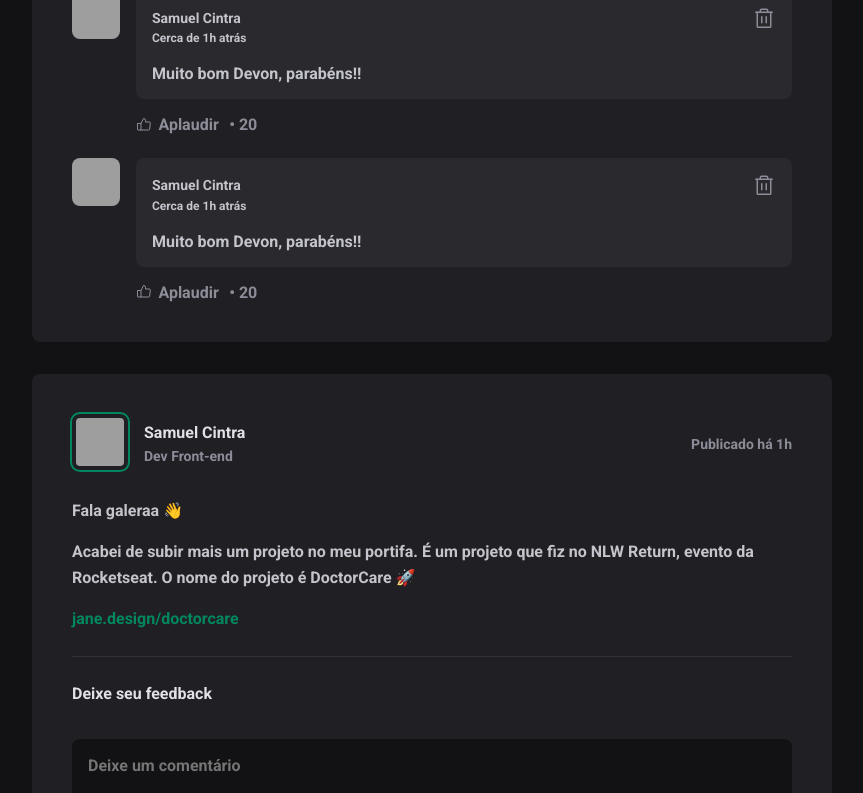
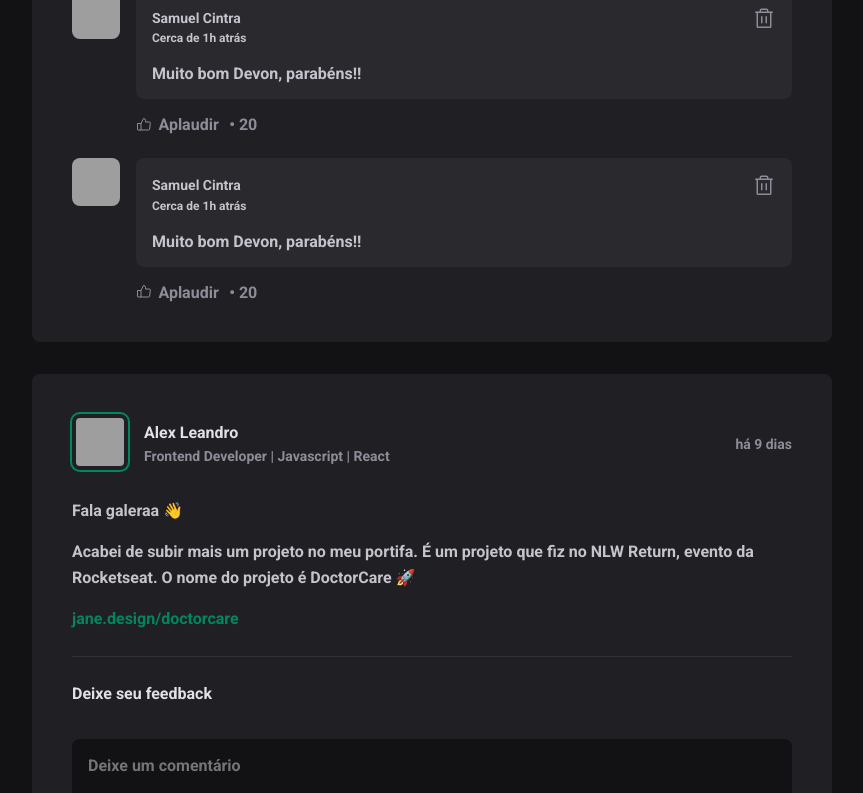
Before and after one commit to SamuelCintra01/Ignite-Feed, a React (Vite) app: page / in a window 1280 px wide. Shown: the part 798-1591 px from the top of the page, without its empty margins (352-1215 px from the left). Built offline with nearby package versions, Linux system fonts and the light colour scheme; grey boxes are pictures that could not be loaded.

Commit message:
Aplicando o método map e Inserindo formatação de Data

```diff
--- a/package.json
+++ b/package.json
@@ -10,6 +10,7 @@
     "preview": "vite preview"
   },
   "dependencies": {
+    "date-fns": "^2.30.0",
     "phosphor-icons": "^1.4.2",
     "phosphor-react": "^1.4.1",
     "react": "^18.2.0",
--- a/src/App.jsx
+++ b/src/App.jsx
@@ -15,27 +15,27 @@
       role: "Desenvolvedor Web",
     },
     content: [
-      { type: "pharagraph", content: "Fala galeraa 👋" },
+      { type: "paragraph", content: "Fala galeraa 👋" },
       {
-        type: "pharagraph",
+        type: "paragraph",
         content:
           "Acabei de subir mais um projeto no meu portifa. É um projeto que fiz no NLW Return, evento da Rocketseat. O nome do projeto é DoctorCare 🚀",
       },
       { type: "link", content: "jane.design/doctorcare" },
     ],
-    publishedAt: new Date("2023-07-24 16:00:00"),
+    publishedAt: new Date("2023-08-01 18:00:00"),
   },
   {
     id: 2,
     author: {
-      avatarUrl: "https://github.com/SamuelCintra01.png",
-      name: "Rafael Cintra",
-      role: "Desenvolvedor Front-End",
+      avatarUrl: "https://github.com/alexleandr.png",
+      name: "Alex Leandro",
+      role: "Frontend Developer | Javascript | React",
     },
     content: [
-      { type: "pharagraph", content: "Fala galeraa 👋" },
+      { type: "paragraph", content: "Fala galeraa 👋" },
       {
-        type: "pharagraph",
+        type: "paragraph",
         content:
           "Acabei de subir mais um projeto no meu portifa. É um projeto que fiz no NLW Return, evento da Rocketseat. O nome do projeto é DoctorCare 🚀",
       },
--- a/src/components/Post/index.jsx
+++ b/src/components/Post/index.jsx
@@ -1,33 +1,55 @@
+import { format, formatDistanceToNow } from "date-fns";
+import ptBR from "date-fns/locale/pt-BR";
+
 import { Avatar } from "../Avatar";
 import { Comment } from "../Comment";
 
 import styles from "./index.module.css";
 
-export function Post() {
+export function Post({ author, publishedAt, content }) {
+  const publishedDateFormatted = format(
+    publishedAt,
+    "d 'de' LLLL 'às' HH:mm'h'",
+    {
+      locale: ptBR,
+    }
+  );
+
+  const publishedDateRelativeToNow = formatDistanceToNow(publishedAt, {
+    locale: ptBR,
+    addSuffix: true,
+  });
+
   return (
     <article className={styles.post}>
       <header>
         <div className={styles.author}>
-          <Avatar src="https://github.com/SamuelCintra01.png" />
+          <Avatar src={author.avatarUrl} />
           <div className={styles.authorInfo}>
-            <strong>Samuel Cintra</strong>
-            <span>Dev Front-end</span>
+            <strong>{author.name}</strong>
+            <span>{author.role}</span>
           </div>
         </div>
-        <time title="15 de Julho ás 10:28h" dateTime="2023-07-15 10:28:30">
-          Publicado há 1h
+        <time
+          title={publishedDateFormatted}
+          dateTime={publishedAt.toISOString()}
+        >
+          {publishedDateRelativeToNow}
         </time>
       </header>
 
       <div className={styles.content}>
-        <p>Fala galeraa 👋</p>
-        <p>
-          Acabei de subir mais um projeto no meu portifa. É um projeto que fiz
-          no NLW Return, evento da Rocketseat. O nome do projeto é DoctorCare 🚀
-        </p>
-        <p>
-          <a href="">jane.design/doctorcare</a>
-        </p>
+        {content.map((line) => {
+          if (line.type === "paragraph") {
+            return <p>{line.content}</p>;
+          } else if (line.type === "link") {
+            return (
+              <p>
+                <a href="#">{line.content}</a>
+              </p>
+            );
+          }
+        })}
       </div>
 
       <form className={styles.commentForm}>
```
Also changed, not shown: 1 other file (tests, documents, lock files or other folders).
